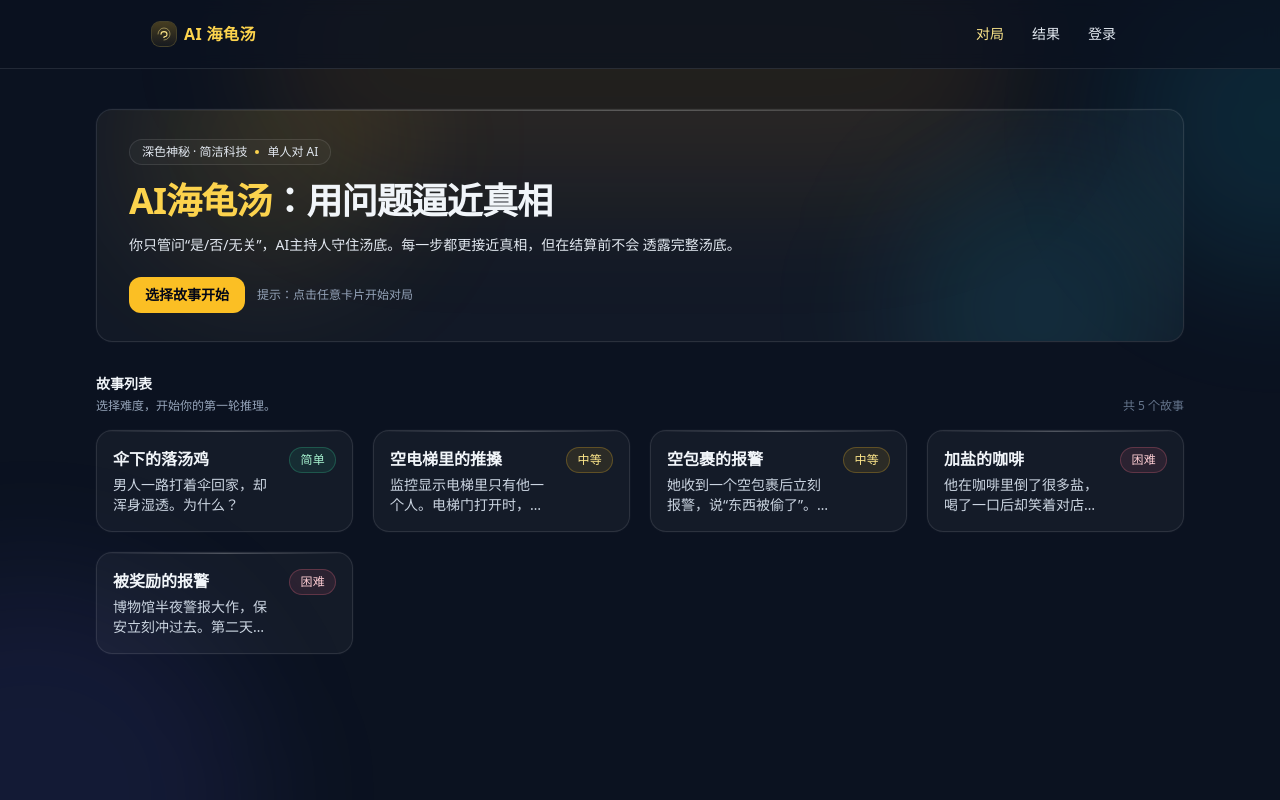
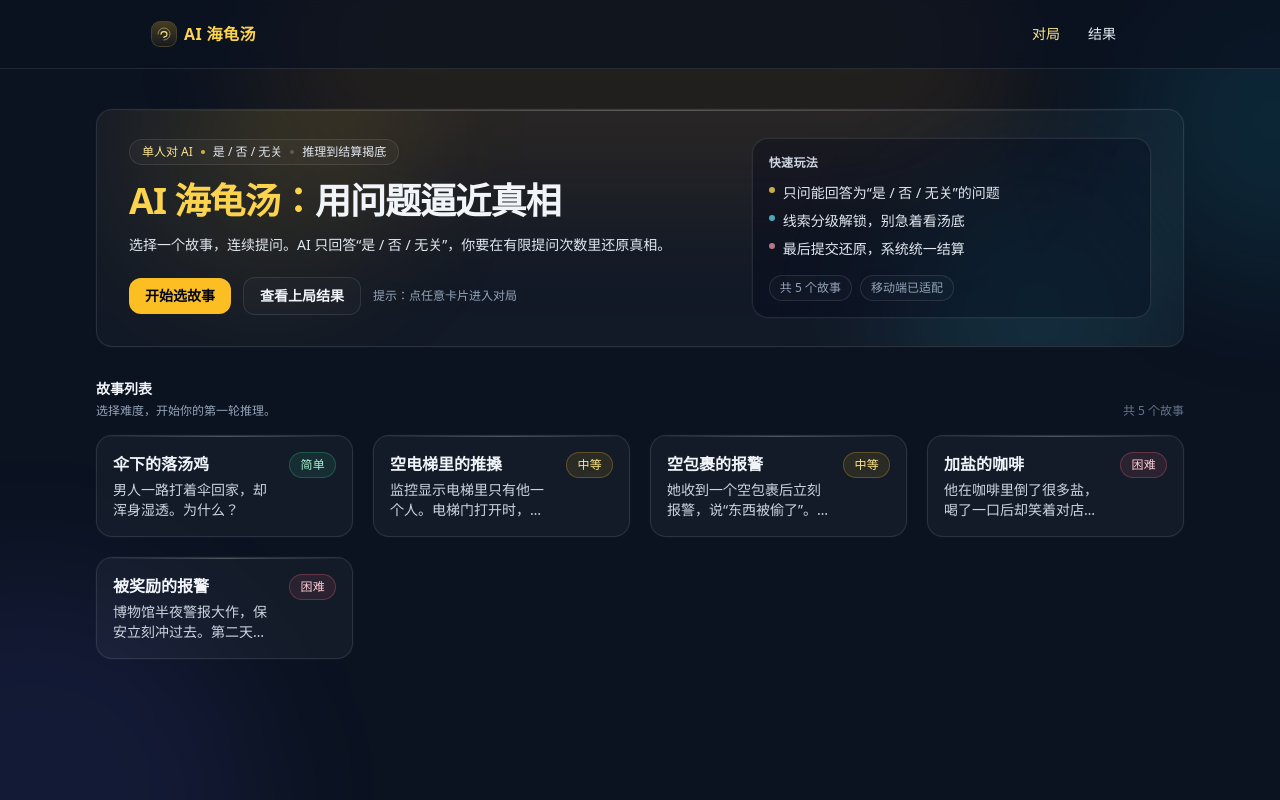
Before and after one commit to liqiangai/AI_Turtle_Soup_Game, a React (Vite) app in the folder web/: page / in a window 1280 px wide. Built offline with nearby package versions, Linux system fonts and the light colour scheme.

Commit message:
feat: 优化海龟汤游戏规则和主页布局
- 增强 API 系统提示词，明确游戏规则并强化对 AI 回答的限制
- 隐藏前端导航栏的登录入口
- 重构主页，增加玩法说明和快速引导，提升用户体验

```diff
--- a/web/src/App.tsx
+++ b/web/src/App.tsx
@@ -80,7 +80,7 @@ export default function App() {
             >
               结果
             </NavLink>
-            <NavLink
+            {/* <NavLink
               to="/auth"
               className={({ isActive }) =>
                 [
@@ -92,7 +92,7 @@ export default function App() {
               }
             >
               登录
-            </NavLink>
+            </NavLink> */}
           </nav>
         </div>
       </header>
--- a/web/src/pages/HomePage.tsx
+++ b/web/src/pages/HomePage.tsx
@@ -1,3 +1,4 @@
+import { Link } from "react-router-dom";
 import { GameCard } from "../components/lobby/GameCard";
 import { stories } from "../data/stories";
 
@@ -17,21 +18,23 @@ export function HomePage() {
             <div className="absolute inset-x-0 top-0 h-px bg-gradient-to-r from-transparent via-white/25 to-transparent" />
           </div>
 
-          <div className="relative">
-            <div className="inline-flex items-center gap-2 rounded-full border border-white/10 bg-white/[0.03] px-3 py-1 text-xs text-slate-200">
-              深色神秘 · 简洁科技
-              <span className="h-1 w-1 rounded-full bg-amber-300" />
-              单人对 AI
+          <div className="relative grid gap-6 md:grid-cols-[1.2fr_0.8fr] md:items-start">
+            <div className="min-w-0">
+              <div className="inline-flex flex-wrap items-center gap-2 rounded-full border border-white/10 bg-white/[0.03] px-3 py-1 text-xs text-slate-200">
+                <span className="text-amber-200">单人对 AI</span>
+                <span className="h-1 w-1 rounded-full bg-amber-300/80" />
+                <span>是 / 否 / 无关</span>
+                <span className="h-1 w-1 rounded-full bg-white/20" />
+                <span>推理到结算揭底</span>
               </div>
 
-            <h1 className="mt-4 text-3xl font-semibold tracking-tight text-slate-100 sm:text-4xl">
-              <span className="text-amber-300">AI海龟汤</span>
-              <span className="text-slate-100">：用问题逼近真相</span>
+              <h1 className="mt-4 text-3xl font-semibold leading-tight tracking-tight text-slate-100 sm:text-4xl">
+                <span className="text-amber-300">AI 海龟汤：</span>
+                <span className="whitespace-nowrap text-slate-100">用问题逼近真相</span>
               </h1>
 
-            <p className="mt-3 max-w-2xl text-sm leading-6 text-slate-200">
-              你只管问“是/否/无关”，AI主持人守住汤底。每一步都更接近真相，但在结算前不会
-              透露完整汤底。
+              <p className="mt-3 max-w-2xl text-pretty text-sm leading-6 text-slate-200">
+                选择一个故事，连续提问。AI 只回答“是 / 否 / 无关”，你要在有限提问次数里还原真相。
               </p>
 
               <div className="mt-5 flex flex-wrap items-center gap-3">
@@ -39,10 +42,52 @@ export function HomePage() {
                   href="#stories"
                   className="inline-flex items-center justify-center rounded-xl bg-amber-400 px-4 py-2 text-sm font-semibold text-slate-950 transition hover:bg-amber-300 focus:outline-none focus:ring-2 focus:ring-amber-400/30"
                 >
-                选择故事开始
+                  开始选故事
                 </a>
+                <Link
+                  to="/result"
+                  className="inline-flex items-center justify-center rounded-xl border border-white/10 bg-white/[0.02] px-4 py-2 text-sm font-semibold text-slate-100 transition hover:border-amber-300/25 hover:bg-white/[0.04] focus:outline-none focus:ring-2 focus:ring-amber-400/25"
+                >
+                  查看上局结果
+                </Link>
                 <div className="text-xs text-slate-400">
-                提示：点击任意卡片开始对局
+                  提示：点任意卡片进入对局
+                </div>
+              </div>
+            </div>
+
+            <div className="rounded-2xl border border-white/10 bg-slate-950/30 p-4 shadow-[0_0_0_1px_rgba(255,255,255,0.02)]">
+              <div className="text-xs font-semibold tracking-wide text-slate-300">
+                快速玩法
+              </div>
+              <div className="mt-3 grid gap-2 text-sm text-slate-200">
+                <div className="flex gap-2">
+                  <div className="mt-1 h-1.5 w-1.5 shrink-0 rounded-full bg-amber-300/80" />
+                  <div className="min-w-0">
+                    只问能回答为“是 / 否 / 无关”的问题
+                  </div>
+                </div>
+                <div className="flex gap-2">
+                  <div className="mt-1 h-1.5 w-1.5 shrink-0 rounded-full bg-cyan-300/70" />
+                  <div className="min-w-0">
+                    线索分级解锁，别急着看汤底
+                  </div>
+                </div>
+                <div className="flex gap-2">
+                  <div className="mt-1 h-1.5 w-1.5 shrink-0 rounded-full bg-rose-300/70" />
+                  <div className="min-w-0">
+                    最后提交还原，系统统一结算
+                  </div>
+                </div>
+              </div>
+
+              <div className="mt-4 flex flex-wrap items-center gap-2 text-xs text-slate-400">
+                <span className="rounded-full border border-white/10 bg-white/[0.02] px-2.5 py-1">
+                  共 {stories.length} 个故事
+                </span>
+                <span className="rounded-full border border-white/10 bg-white/[0.02] px-2.5 py-1">
+                  移动端已适配
+                </span>
               </div>
             </div>
           </div>
```
Also changed, not shown: 2 other files (tests, documents, lock files or other folders). Lines whose indentation alone changed are shown as unchanged.
